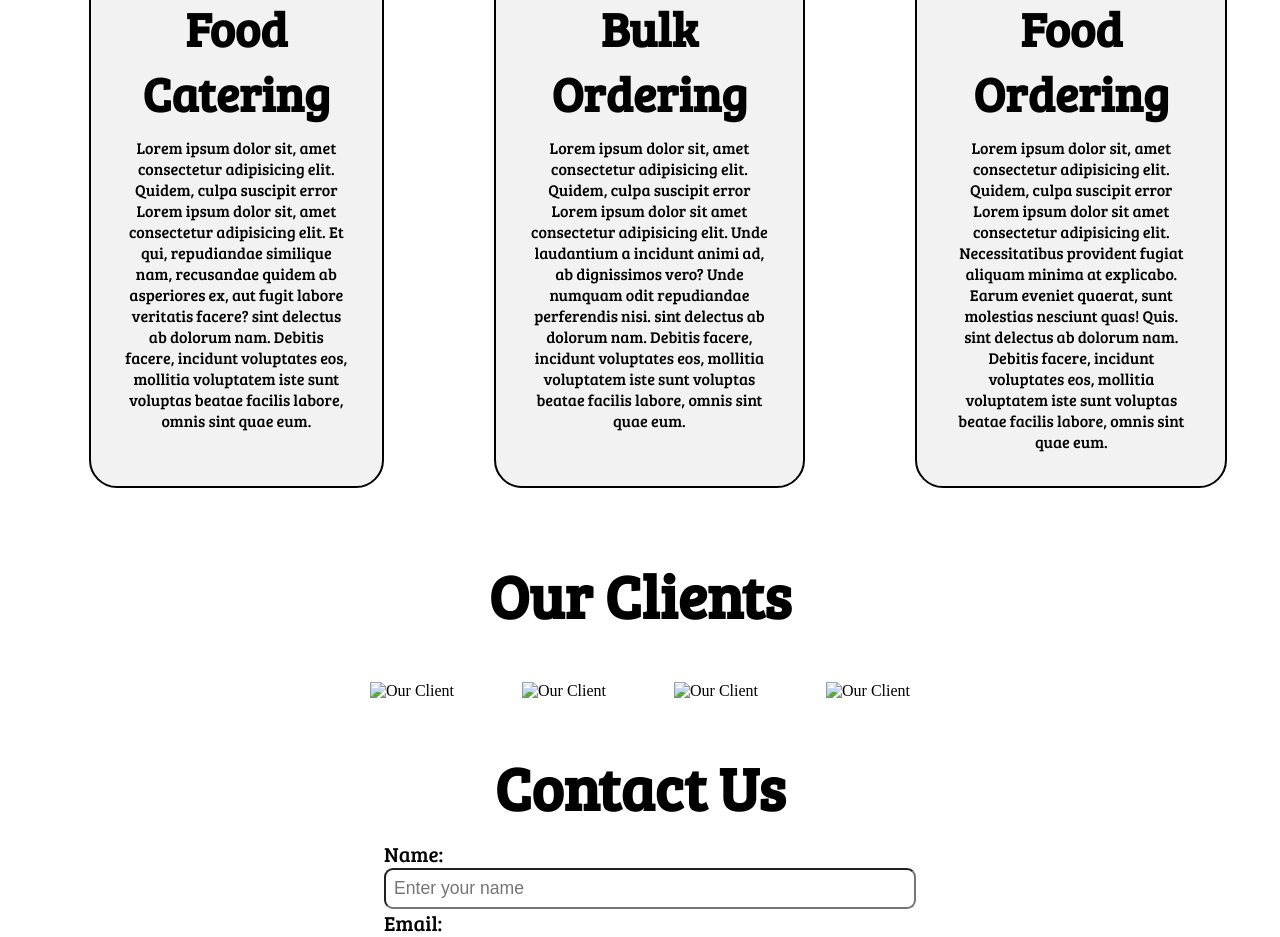
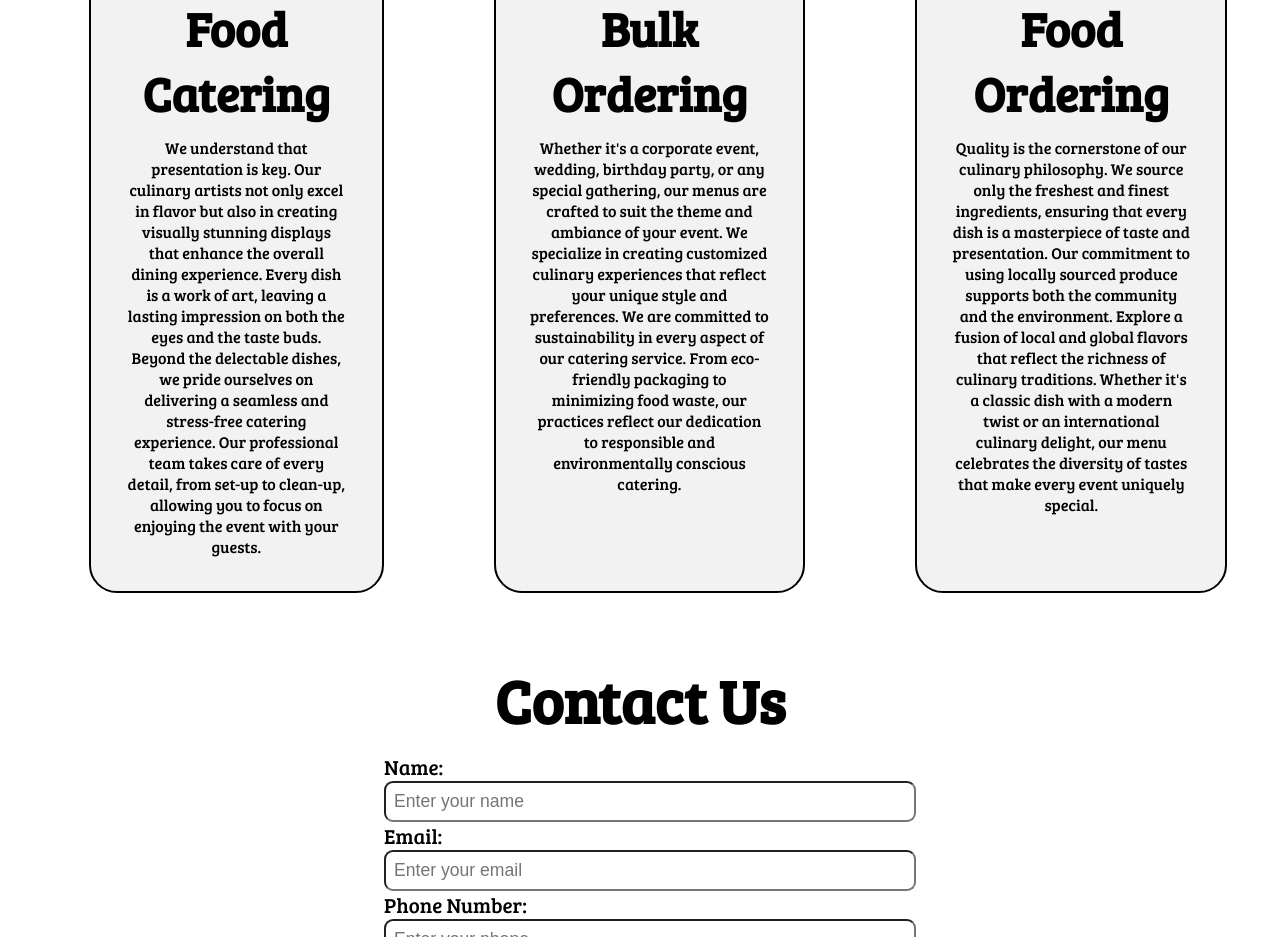
Before and after one commit to Harshit-077/CSE326-Project, a plain HTML site: page index.html in a window 1280 px wide. Shown: the part 1000-1937 px from the top of the page. Drawn offline with Linux system fonts and the light colour scheme; a web font is replaced by a local one.

Commit message:
Update index.html
main file with text required

```diff
--- a/index.html
+++ b/index.html
@@ -42,52 +42,21 @@
             <div class="box">
                 <img src="1.png" alt="">
                 <h2 class="h-secondary center">Food Catering</h2>
-                <p class="center">Lorem ipsum dolor sit, amet consectetur adipisicing elit. Quidem, culpa suscipit error
-                    Lorem ipsum dolor sit, amet consectetur adipisicing elit. Et qui, repudiandae similique nam,
-                    recusandae quidem ab asperiores ex, aut fugit labore veritatis facere?
-                    sint delectus ab dolorum nam. Debitis facere, incidunt voluptates eos, mollitia voluptatem iste sunt
-                    voluptas beatae facilis labore, omnis sint quae eum.</p>
+                <p class="center">We understand that presentation is key. Our culinary artists not only excel in flavor but also in creating visually stunning displays that enhance the overall dining experience. Every dish is a work of art, leaving a lasting impression on both the eyes and the taste buds. Beyond the delectable dishes, we pride ourselves on delivering a seamless and stress-free catering experience. Our professional team takes care of every detail, from set-up to clean-up, allowing you to focus on enjoying the event with your guests.</p>
             </div>
             <div class="box">
                 <img src="bg2.webp" alt="">
                 <h2 class="h-secondary center">Bulk Ordering</h2>
-                <p class="center">Lorem ipsum dolor sit, amet consectetur adipisicing elit. Quidem, culpa suscipit error
-                    Lorem ipsum dolor sit amet consectetur adipisicing elit. Unde laudantium a incidunt animi ad, ab
-                    dignissimos vero? Unde numquam odit repudiandae perferendis nisi.
-
-                    sint delectus ab dolorum nam. Debitis facere, incidunt voluptates eos, mollitia voluptatem iste sunt
-                    voluptas beatae facilis labore, omnis sint quae eum.</p>
+                <p class="center">Whether it's a corporate event, wedding, birthday party, or any special gathering, our menus are crafted to suit the theme and ambiance of your event. We specialize in creating customized culinary experiences that reflect your unique style and preferences. We are committed to sustainability in every aspect of our catering service. From eco-friendly packaging to minimizing food waste, our practices reflect our dedication to responsible and environmentally conscious catering.</p>
             </div>
             <div class="box">
                 <img src="2.png" alt="">
                 <h2 class="h-secondary center">Food Ordering</h2>
-                <p class="center">Lorem ipsum dolor sit, amet consectetur adipisicing elit. Quidem, culpa suscipit error
-                    Lorem ipsum dolor sit amet consectetur adipisicing elit. Necessitatibus provident fugiat aliquam
-                    minima at explicabo. Earum eveniet quaerat, sunt molestias nesciunt quas! Quis.
-                    sint delectus ab dolorum nam. Debitis facere, incidunt voluptates eos, mollitia voluptatem iste sunt
-                    voluptas beatae facilis labore, omnis sint quae eum.</p>
+                <p class="center">Quality is the cornerstone of our culinary philosophy. We source only the freshest and finest ingredients, ensuring that every dish is a masterpiece of taste and presentation. Our commitment to using locally sourced produce supports both the community and the environment. Explore a fusion of local and global flavors that reflect the richness of culinary traditions. Whether it's a classic dish with a modern twist or an international culinary delight, our menu celebrates the diversity of tastes that make every event uniquely special.
+
+                </p>
             </div>
         </div>
-    </section>
-    <section id="client-section">
-        <h1 class="h-primary center">Our Clients</h1>
-        <div id="clients">
-            <div class="client-item">
-                <img src="img/logo1.png" alt="Our Client">
-            </div>
-            <div class="client-item">
-                <img src="img/logo2.png" alt="Our Client">
-            </div>
-
-            <div class="client-item">
-                <img src="img/logo4.png" alt="Our Client">
-            </div>
-            <div class="client-item">
-                <img src="img/logo3.png" alt="Our Client">
-            </div>
-        </div>
-
-    </section>
 
         <section id="contact">
             <h1 class="h-primary center">Contact Us</h1>
```
Lines whose indentation alone changed are shown as unchanged.
